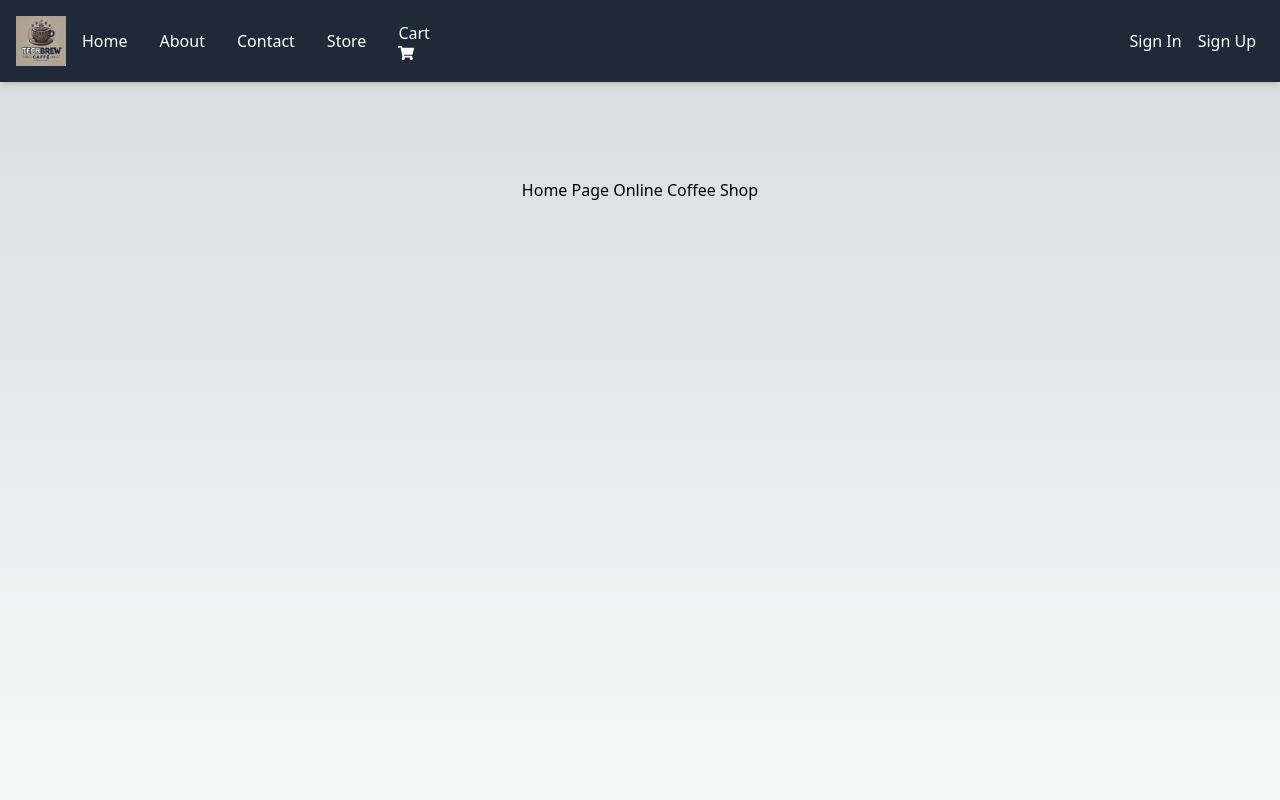
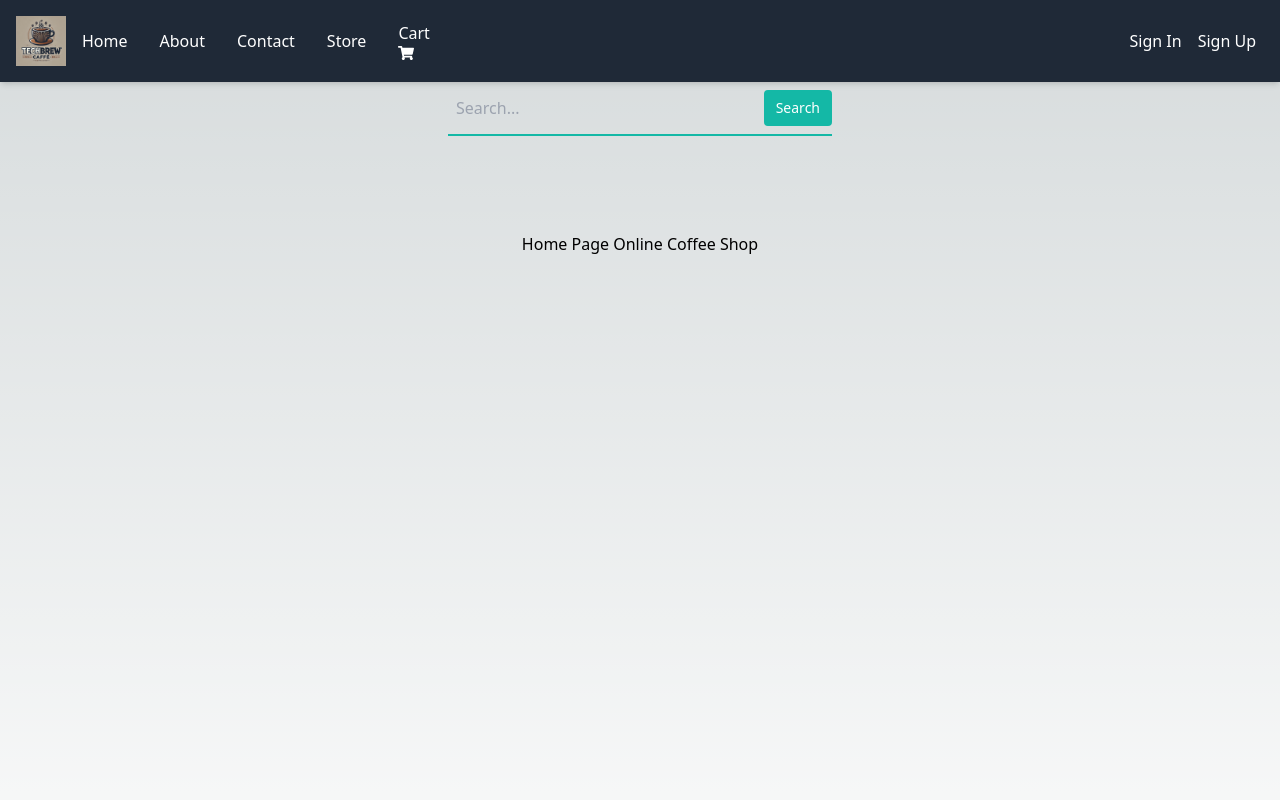
Before and after one commit to Andrewx24/online-app, a Next.js app: page / in a window 1280 px wide. Shown: the top 800 px of the page. Built offline with nearby package versions, Linux system fonts and the light colour scheme.

Commit message:
new features

```diff
--- a/app/(root)/layout.tsx
+++ b/app/(root)/layout.tsx
@@ -1,5 +1,8 @@
 import Footer from "@/components/Footer";
 import Header from "@/components/Header";
+import SearchBar from "@/components/SearchBar";
+import SearchPage from "@/components/SearchPage";
+
 
 export default function RootLayout({
     children,
@@ -10,6 +13,8 @@ export default function RootLayout({
       <html lang="en">
         <body>
         <Header/>
+        <SearchBar/>
+
         {children}
 
         <Footer/>
--- /dev/null
+++ b/components/SearchBar.tsx
@@ -0,0 +1,39 @@
+'use client';
+import { useState } from "react";
+
+
+const  SearchBar =()=> {
+  const [query, setQuery] = useState('');
+
+  const handleInputChange = (e) => {
+    setQuery(e.target.value);
+  };
+
+  const handleSearch = (e) => {
+    e.preventDefault();
+    // Handle the search logic here (e.g., redirect to a search results page or filter a list)
+    console.log('Searching for:', query);
+  };
+
+  return (
+    <form onSubmit={handleSearch} className="w-full max-w-sm mx-auto">
+      <div className="flex items-center border-b border-b-2 border-teal-500 py-2">
+        <input
+          className="appearance-none bg-transparent border-none w-full text-gray-700 mr-3 py-1 px-2 leading-tight focus:outline-none"
+          type="text"
+          placeholder="Search..."
+          value={query}
+          onChange={handleInputChange}
+        />
+        <button
+          type="submit"
+          className="flex-shrink-0 bg-teal-500 hover:bg-teal-700 border-teal-500 hover:border-teal-700 text-sm border-4 text-white py-1 px-2 rounded"
+        >
+          Search
+        </button>
+      </div>
+    </form>
+  );
+}
+
+export default SearchBar;
--- /dev/null
+++ b/components/SearchPage.tsx
@@ -0,0 +1,42 @@
+'use client';
+import { useState } from "react";
+import SearchBar from "../components/SearchBar";
+
+const SearchPage = () => {
+  const [results, setResults] = useState([]);
+  const data = [
+    "Next.js is a React framework",
+    "Tailwind CSS is a utility-first CSS framework",
+    "Highlighting words is fun",
+    "Global search bar component"
+  ];
+
+  const handleSearch = (query) => {
+    if (query.length > 0) {
+      const regex = new RegExp(`(${query})`, "gi");
+      const newResults = data.map((item) => {
+        return item.replace(regex, "<mark>$1</mark>");
+      });
+      setResults(newResults);
+    } else {
+      setResults([]);
+    }
+  };
+
+  return (
+    <div className="container mx-auto p-4">
+      <SearchBar onSearch={handleSearch} />
+      <div className="mt-4 space-y-2">
+        {results.map((result, index) => (
+          <div
+            key={index}
+            className="p-2 border border-gray-300 rounded-lg"
+            dangerouslySetInnerHTML={{ __html: result }}
+          />
+        ))}
+      </div>
+    </div>
+  );
+};
+
+export default SearchPage;
```
Also changed, not shown: 1 other file (tests, documents, lock files or other folders).
